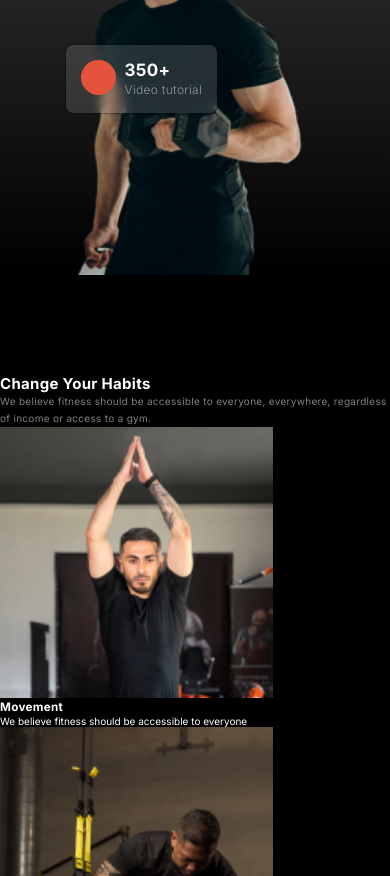
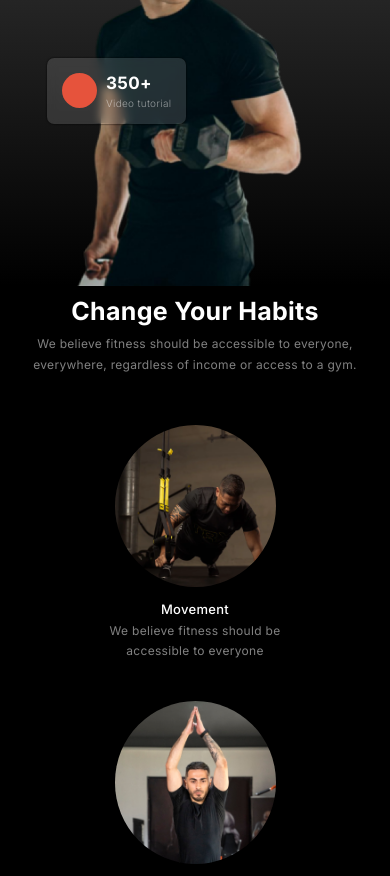
Before and after one commit to xubayers/ph_assignment_2, a plain HTML site: page index.html in a window 390 px wide. Shown: the part 633-1509 px from the top of the page. Drawn offline with Linux system fonts and the light colour scheme; a web font is replaced by a local one.

Commit message:
added  change habit section structure, style and responsive for all device

```diff
--- a/index.html
+++ b/index.html
@@ -24,9 +24,9 @@
                 <i class="fa-solid fa-bars"></i>
             </div>
         </nav>
-        <main class="max-width flex banner item-center">
+        <main class="max-width flex banner">
             <div class="content">
-                <h1>Get body in <span class="styles-font">shape</span> & stay healthy</h1>
+                <h1>Get body in <span class="styles-font">shape</span>&nbsp; & stay healthy</h1>
                 <p class="para">A huge selection of health and fitness content, healthy recipes and transformation stories to help you get fit and stay fit!</p>
                 <div class="banner-btn flex">
                     <button class="btn">Join Club Now!</button>
@@ -56,30 +56,32 @@
     <!-- change yout habits section -->
      <section>
         <div class="change-habit max-width">
-            <div class="title-and-des">
+           <div  class="title-and-des">
+            <div>
                 <h2 class="font-lz">Change Your Habits</h2>
                 <p class="para">We believe fitness should be accessible to everyone, everywhere, regardless of income or access to a gym.</p>
             </div>
-            <div>
-                <div class="habits">
-                    <div><img src="./images/image 2.png" alt=""></div>
-                    <h3>Movement</h3>
-                    <p>We believe fitness should be accessible to everyone</p>
+           </div>
+            <div class="habits">
+                <div>
+                    <div><img src="./images/image 3.png" alt=""></div>
+                    <h3 class="font-md">Movement</h3>
+                    <p class="para">We believe fitness should be accessible to everyone</p>
                 </div>
                 <div>
-                    <div><img src="./images/image 3.png" alt=""></div>
-                    <h3>Time</h3>
-                    <p>We believe fitness should be accessible to everyone</p>
+                    <div><img src="./images/image 2.png" alt=""></div>
+                    <h3 class="font-md">Time</h3>
+                    <p class="para">We believe time manage and and workout batter for everyone</p>
                 </div>
                 <div>
                     <div><img src="./images/image 4.png" alt=""></div>
-                    <h3>Practice</h3>
-                    <p>We believe fitness should be accessible to everyone</p>
+                    <h3 class="font-md">Practice</h3>
+                    <p class="para">We believe practice regular is make a good dicipline</p>
                 </div>
                 <div>
                     <div><img src="./images/image 5.png" alt=""></div>
-                    <h3>Weight Loss</h3>
-                    <p>We believe fitness should be accessible to everyone</p>
+                    <h3 class="font-md">Weight Loss</h3>
+                    <p class="para">We believe if you workout regular you will lose you weight</p>
                 </div>
             </div>
         </div>
--- a/styles/responsive.css
+++ b/styles/responsive.css
@@ -9,6 +9,9 @@
     }
     .container .cart2 {
         right: 5%;
+    }
+    .change-habit {
+        margin: 10rem 1rem;
     }
 }
 @media  screen and (max-width: 992px) {
@@ -29,6 +32,15 @@
     }
     .container .cart2 {
         right: 22%;
+    }
+    .habits {
+        grid-template-columns: repeat(2, 1fr);
+    }
+    .change-habit .title-and-des div{
+        max-width: 50rem;
+    }
+    .habits {
+        row-gap: 4rem;
     }
 }
 @media  screen and (max-width: 768px) {
@@ -57,7 +69,7 @@
         font-size: 7rem;
     }
     .container .cart1 {
-        left: 15%;
+        left: 10%;
         bottom: 40%;
     }
     .container .cart2 {
@@ -67,8 +79,9 @@
 }
 @media  screen and (max-width: 576px) {
     :root {
-        --font-md: 1.2rem;
-        --font-sm: 1.0rem;
+        --font-lz: 2.5rem;
+        --font-md: 1.3rem;
+        --font-sm: 1.2rem;
     }
     main .content h1 {
         font-size: 5rem;
@@ -87,7 +100,7 @@
             font-size: 1.7rem;
         }
         & h5 {
-            font-size: 1.2rem;
+            font-size: 1rem;
         }
         &  .circle {
             height: 3.5rem;
@@ -100,10 +113,10 @@
         right: 5%;
         top: 15%;
         & h3 {
-            font-size: 2.5rem;
+            font-size: 2.2rem;
         }
         & h5 {
-            font-size: 1rem;
+            font-size: .8rem;
         }
     }
     main .content p{
@@ -112,5 +125,14 @@
     img {
         width: 70%;
     }
+    .change-habit {
+        margin: 1rem auto;
+    }
+    .habits {
+        grid-template-columns: repeat(1, 1fr);
+    }
+    .change-habit .title-and-des div{
+        max-width: 38rem;
+    }
 
 }
--- a/styles/style.css
+++ b/styles/style.css
@@ -29,7 +29,13 @@ body {
     color: var(--white);
 }
 /* global accessor style and librarry  */
-
+.font-lz {
+    font-size: var(--font-lz);
+}
+.font-md {
+    font-size: var(--font-md);
+    font-weight: 500;
+}
 .para {
     color: var(--para-color);
     font-size: var(--font-sm);
@@ -119,6 +125,7 @@ main {
 }
 main .content {
     max-width: 530px;
+    align-items: center;
 }
 main .content h1{
     font-size: 7.8rem;
@@ -196,3 +203,33 @@ main .content button:nth-child(2) {
 .change-habit {
     margin: 10rem auto;
 }
+.change-habit .title-and-des div{
+    max-width: 64rem;
+    text-align: center;
+    margin: 0 auto;
+}
+.change-habit .title-and-des h2 {
+    margin-bottom: .8rem;
+}
+.habits {
+    display: grid;
+    grid-template-columns: repeat(4, 1fr);
+    margin-top: 5rem;
+    justify-items: center;
+    row-gap: 3rem;
+}
+.habits>div {
+    text-align: center;
+    display: flex;
+    flex-direction: column;
+}
+.habits img {
+    border-radius: 50%;
+}
+.habits h3 {
+    margin: 1.5rem 0 .3rem 0;
+}
+.habits p {
+    max-width: 23rem;
+    margin: 0 auto;
+}
```
